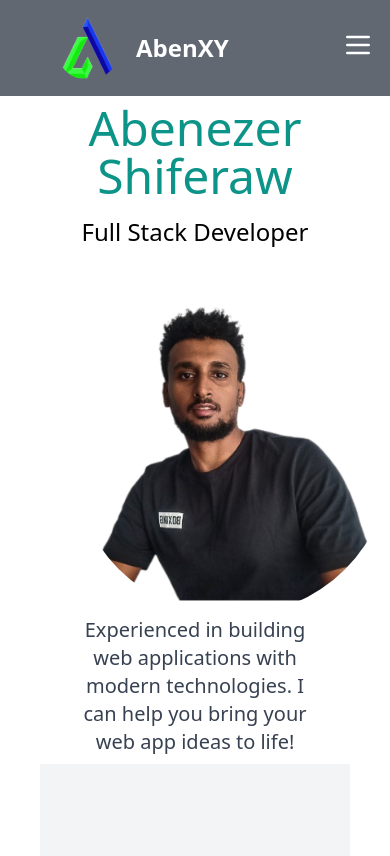
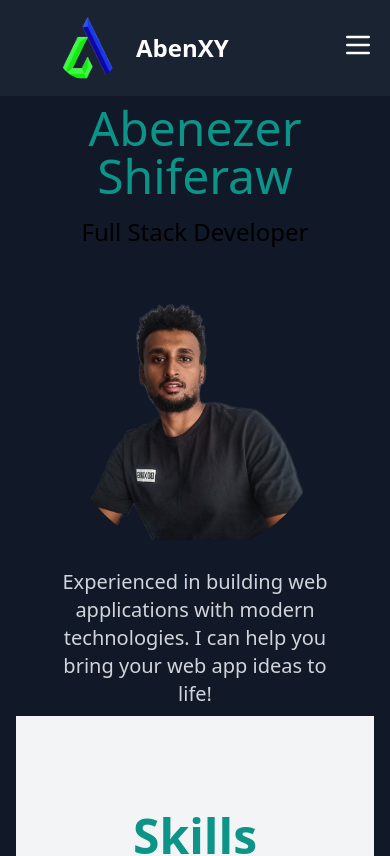
Before and after one commit to Ab3n3XY/abenxy, a Next.js app: page / in a window 390 px wide. Shown: the top 856 px of the page. Built offline with nearby package versions, Linux system fonts and the light colour scheme.

Commit message:
updated for mobile view

```diff
--- a/src/app/page.js
+++ b/src/app/page.js
@@ -1,5 +1,3 @@
-// pages/HomePage.js
-
 "use client";
 import Image from "next/image";
 import Head from "next/head";
@@ -11,22 +9,22 @@ import Footer from "./Footer";
 
 export default function HomePage() {
   return (
-    <div className="font-sans">
+    <div className="font-sans min-h-screen flex flex-col">
       <Head>
         <title>AbenXY</title>
         <meta name="description" content="Portfolio of Aben, Full Stack Developer and Machine Learning Enthusiast" />
         <link rel="icon" href="/favicon.ico" />
       </Head>
       <Header/>
-      <main className="bg-white pt-2 px-10 dark:bg-gray-900 md:px-20 lg:px-40 font-sans">
-        <div className="text-center p-8 py-2" id="home" >
-            <h2 className="text-5xl mt-20 py-2 text-teal-600 font-medium dark:text-teal-400 md:text-6xl">
+      <main className="flex-grow pt-2 px-4 bg-gray-900 md:px-20 lg:px-40 font-sans">
+        <div className="text-center p-8 py-2" id="home">
+          <h2 className="text-5xl mt-20 py-2 text-teal-600 font-medium md:text-6xl">
             Abenezer Shiferaw
           </h2>
-            <h3 className="text-2xl py-2 dark:text-white md:text-3xl">
+          <h3 className="text-2xl py-2 md:text-3xl">
             Full Stack Developer
           </h3>
-            <div className="mx-auto rounded-full w-80 h-80 relative overflow-hidden mt-10 md:h-96 md:w-96">
+          <div className="mx-auto rounded-full w-64 h-64 relative overflow-hidden mt-10 md:h-96 md:w-96">
             <Image
               src="/profile.png"
               layout="fill"
@@ -34,7 +32,7 @@ export default function HomePage() {
               alt="Developer"
             />
           </div>
-            <p className="text-xl text-gray-700 dark:text-gray-300 md:mx-20">
+          <p className="text-xl text-gray-300 mt-4 md:mx-20">
             Experienced in building web applications with modern technologies.
             I can help you bring your web app ideas to life!
           </p>
```
Lines whose indentation alone changed are shown as unchanged.
